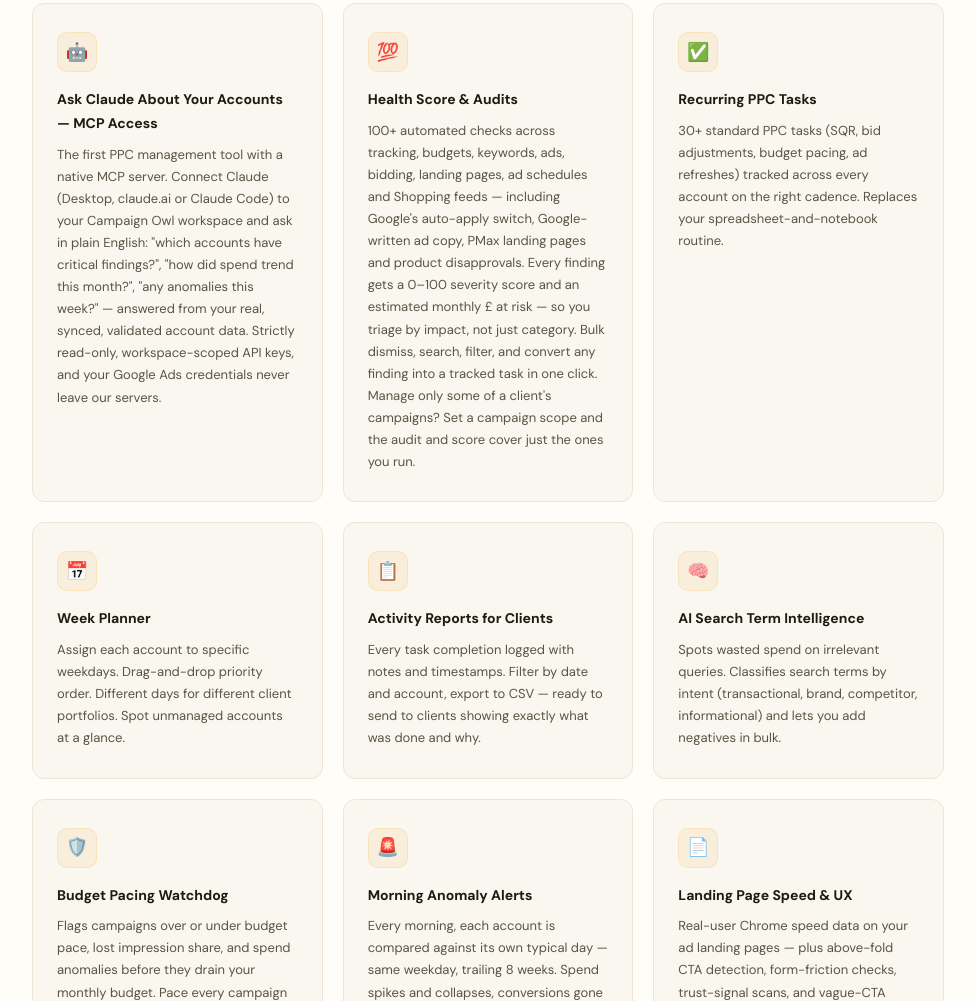
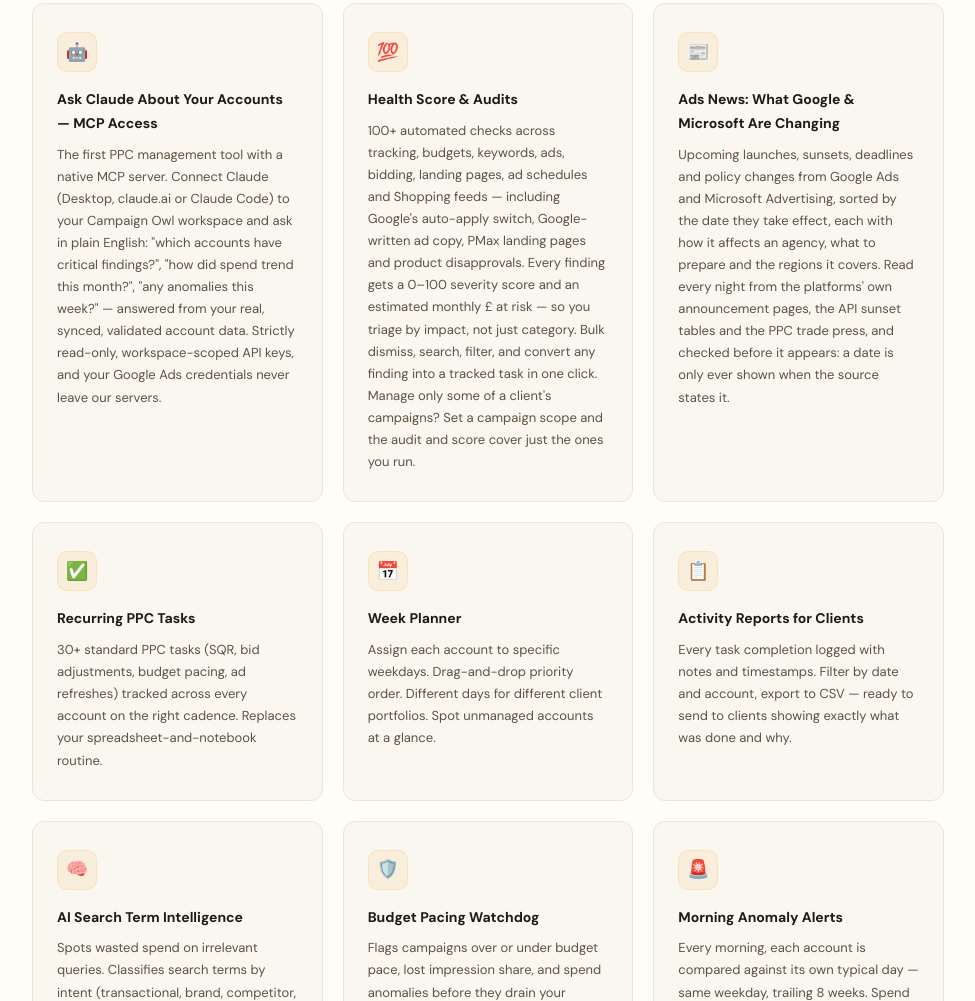
Before and after one commit to campaignowl/campaignowl-website, a plain HTML site: page index.html in a window 1280 px wide. Shown: the part 9359-10360 px from the top of the page, without its empty margins (152-1127 px from the left). Drawn offline with nearby package versions, Linux system fonts and the light colour scheme.

Commit message:
Add the Ads News feature card

```diff
--- a/index.html
+++ b/index.html
@@ -591,6 +591,11 @@ footer a:hover{color:var(--amber)}
         <p>100+ automated checks across tracking, budgets, keywords, ads, bidding, landing pages, ad schedules and Shopping feeds — including Google's auto-apply switch, Google-written ad copy, PMax landing pages and product disapprovals. Every finding gets a 0–100 severity score and an estimated monthly £ at risk — so you triage by impact, not just category. Bulk dismiss, search, filter, and convert any finding into a tracked task in one click. Manage only some of a client's campaigns? Set a campaign scope and the audit and score cover just the ones you run.</p>
       </div>
       <div class="feature-card">
+        <div class="feature-icon">📰</div>
+        <h3>Ads News: What Google &amp; Microsoft Are Changing</h3>
+        <p>Upcoming launches, sunsets, deadlines and policy changes from Google Ads and Microsoft Advertising, sorted by the date they take effect, each with how it affects an agency, what to prepare and the regions it covers. Read every night from the platforms' own announcement pages, the API sunset tables and the PPC trade press, and checked before it appears: a date is only ever shown when the source states it.</p>
+      </div>
+      <div class="feature-card">
         <div class="feature-icon">✅</div>
         <h3>Recurring PPC Tasks</h3>
         <p>30+ standard PPC tasks (SQR, bid adjustments, budget pacing, ad refreshes) tracked across every account on the right cadence. Replaces your spreadsheet-and-notebook routine.</p>
```
